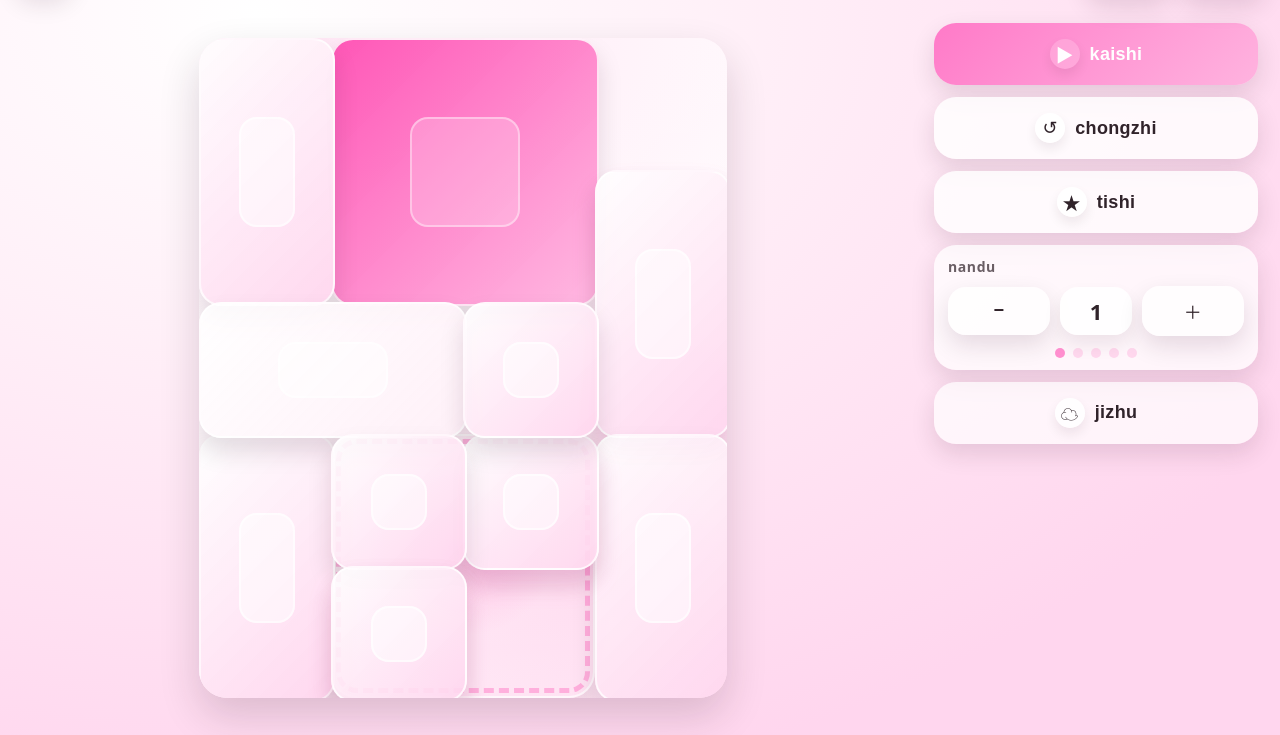
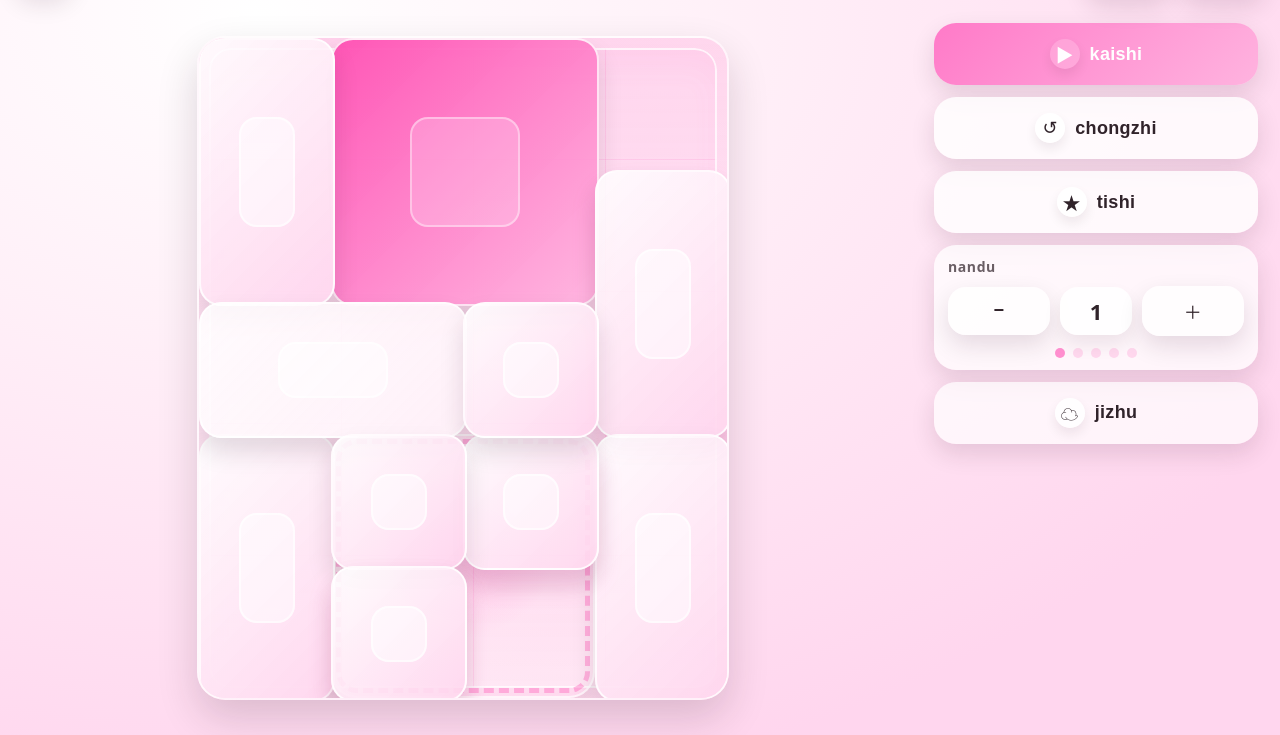
Before and after one commit to Ali1995A/hua-rong-dao, a website built with Vite: page index.html in a window 1280 px wide. Shown: the part 65-800 px from the top of the page. Built offline with nearby package versions, Linux system fonts and the light colour scheme.

Commit message:
UI: distinguish board playfield

```diff
--- a/src/style.css
+++ b/src/style.css
@@ -4,6 +4,9 @@
   --pink-2: #ffb3df;
   --pink-3: #ff7ac8;
   --pink-4: #ff4fb3;
+  --board-0: rgba(255, 214, 238, 0.72);
+  --board-1: rgba(255, 240, 248, 0.55);
+  --grid-line: rgba(255, 79, 179, 0.12);
   --ink: rgba(30, 16, 24, 0.92);
   --glass: rgba(255, 255, 255, 0.7);
   --shadow: 0 18px 40px rgba(40, 10, 30, 0.16);
@@ -128,7 +131,7 @@ body {
   width: var(--bw);
   height: var(--bh);
   border-radius: 28px;
-  background: linear-gradient(180deg, rgba(255, 255, 255, 0.86), rgba(255, 255, 255, 0.6));
+  background: linear-gradient(180deg, rgba(255, 179, 223, 0.35), rgba(255, 240, 248, 0.55));
   box-shadow: var(--shadow);
   position: relative;
   overflow: hidden;
@@ -136,6 +139,7 @@ body {
   --cell: 90px;
   --bw: calc(var(--cell) * 4);
   --bh: calc(var(--cell) * 5);
+  border: 2px solid rgba(255, 255, 255, 0.7);
 }
 
 .board::before {
@@ -145,6 +149,23 @@ body {
   background: radial-gradient(1000px 600px at 20% 0%, rgba(255, 122, 200, 0.18), transparent 55%),
     radial-gradient(900px 520px at 90% 80%, rgba(255, 79, 179, 0.16), transparent 55%);
   pointer-events: none;
+  z-index: 0;
+}
+
+.board::after {
+  content: '';
+  position: absolute;
+  inset: 10px;
+  border-radius: 22px;
+  background:
+    repeating-linear-gradient(0deg, var(--grid-line) 0 1px, transparent 1px var(--cell)),
+    repeating-linear-gradient(90deg, var(--grid-line) 0 1px, transparent 1px var(--cell)),
+    linear-gradient(180deg, var(--board-0), var(--board-1));
+  box-shadow:
+    inset 0 0 0 2px rgba(255, 255, 255, 0.74),
+    inset 0 18px 28px rgba(255, 79, 179, 0.06);
+  pointer-events: none;
+  z-index: 0;
 }
 
 .fx-canvas {
@@ -168,7 +189,7 @@ body {
   outline-offset: -10px;
   box-shadow: inset 0 0 0 2px rgba(255, 255, 255, 0.7), 0 10px 18px rgba(40, 10, 30, 0.08);
   pointer-events: none;
-  z-index: 1;
+  z-index: 2;
 }
 
 .goal::after {
@@ -334,7 +355,7 @@ body {
   transition: transform 120ms cubic-bezier(0.2, 0.9, 0.2, 1);
   border-radius: 22px;
   box-shadow: 0 14px 24px rgba(40, 10, 30, 0.13);
-  border: 2px solid rgba(255, 255, 255, 0.75);
+  border: 2px solid rgba(255, 255, 255, 0.82);
   background: rgba(255, 255, 255, 0.75);
   display: grid;
   place-items: center;
```
